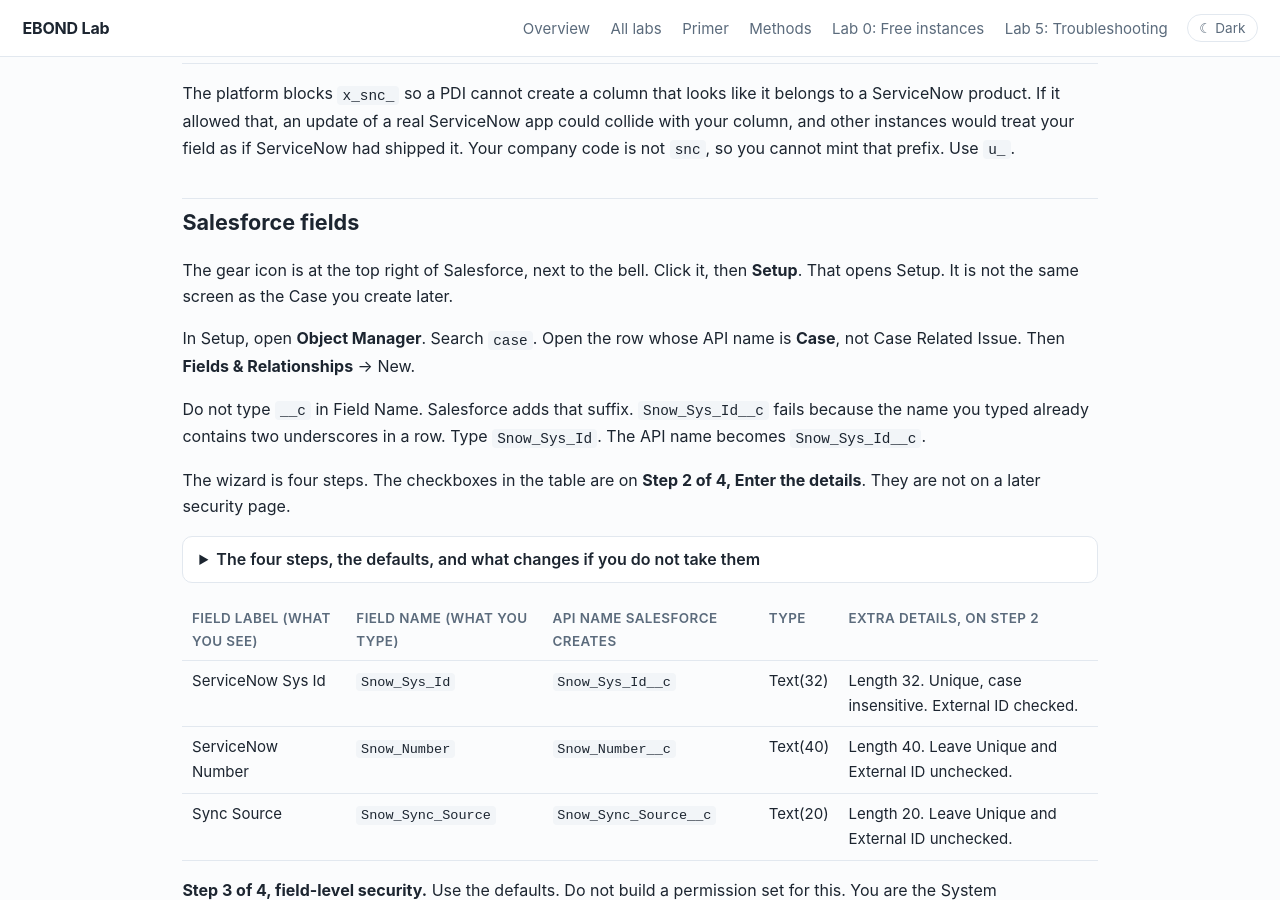
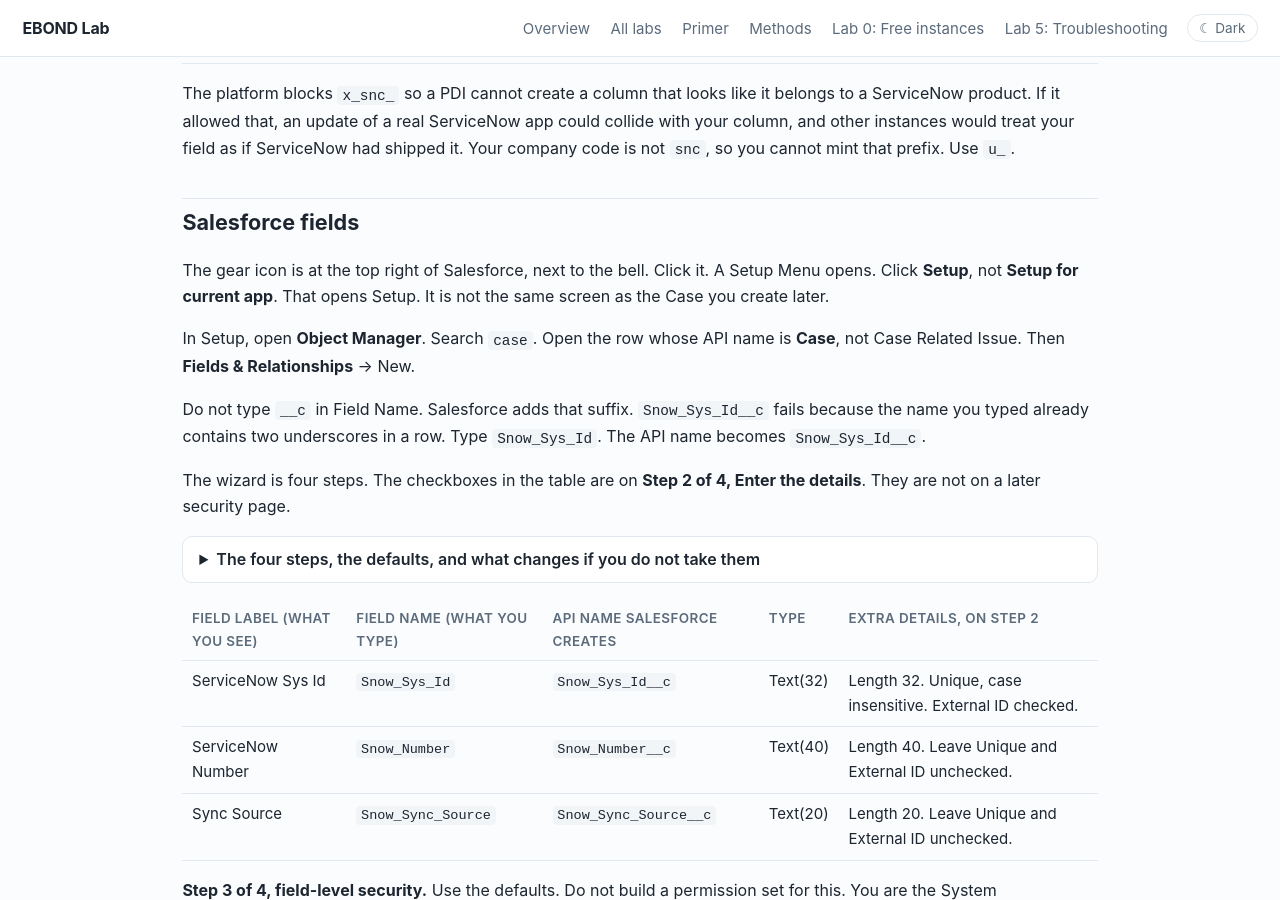
Before and after one commit to eltonaguiar/EBOND_ServiceNowSalesforce, a Jekyll site: the page built from site/labs/02-salesforce-to-snow.md, in a window 1280 px wide and 900 px high, scrolled down 2034 px. Built offline with Jekyll 4.4.1, drawn with Linux system fonts in a browser that asks for light colours.

Commit message:
Say the gear opens a menu, and to click Setup.

```diff
--- a/site/labs/02-salesforce-to-snow.md
+++ b/site/labs/02-salesforce-to-snow.md
@@ -75,7 +75,7 @@ The platform blocks `x_snc_` so a PDI cannot create a column that looks like it
 
 ## Salesforce fields {#fields-sf}
 
-The gear icon is at the top right of Salesforce, next to the bell. Click it, then **Setup**. That opens Setup. It is not the same screen as the Case you create later.
+The gear icon is at the top right of Salesforce, next to the bell. Click it. A Setup Menu opens. Click **Setup**, not **Setup for current app**. That opens Setup. It is not the same screen as the Case you create later.
 
 In Setup, open **Object Manager**. Search `case`. Open the row whose API name is **Case**, not Case Related Issue. Then **Fields & Relationships** → New.
 
```
